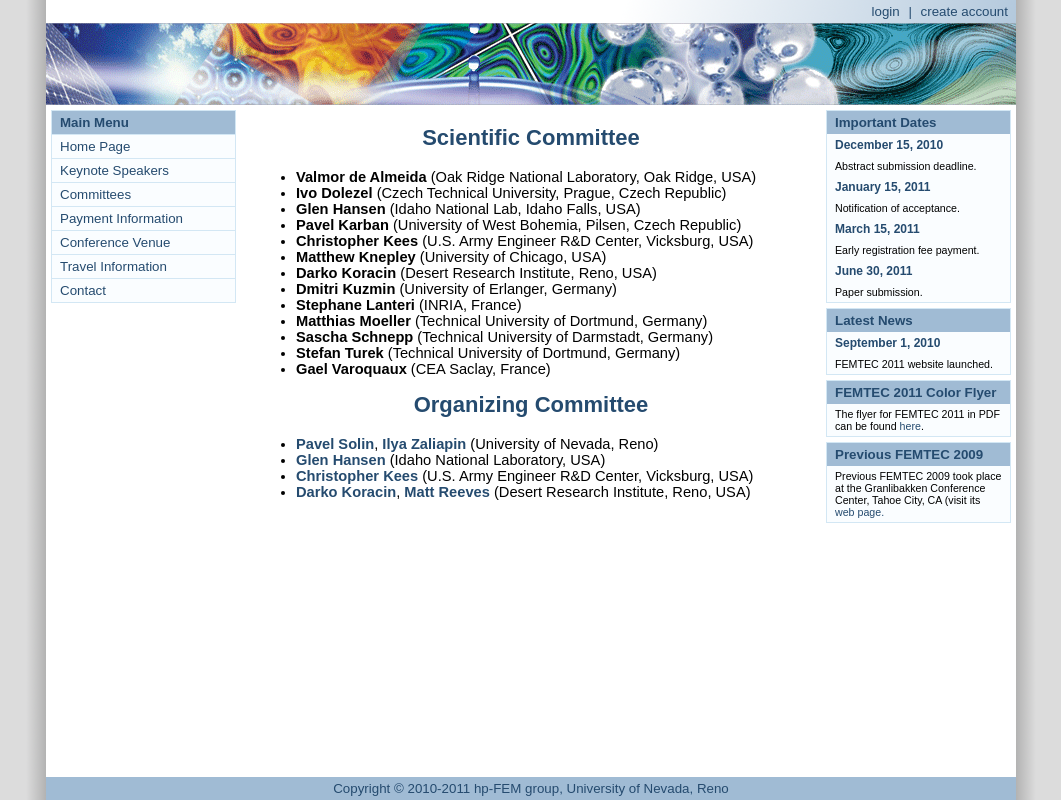
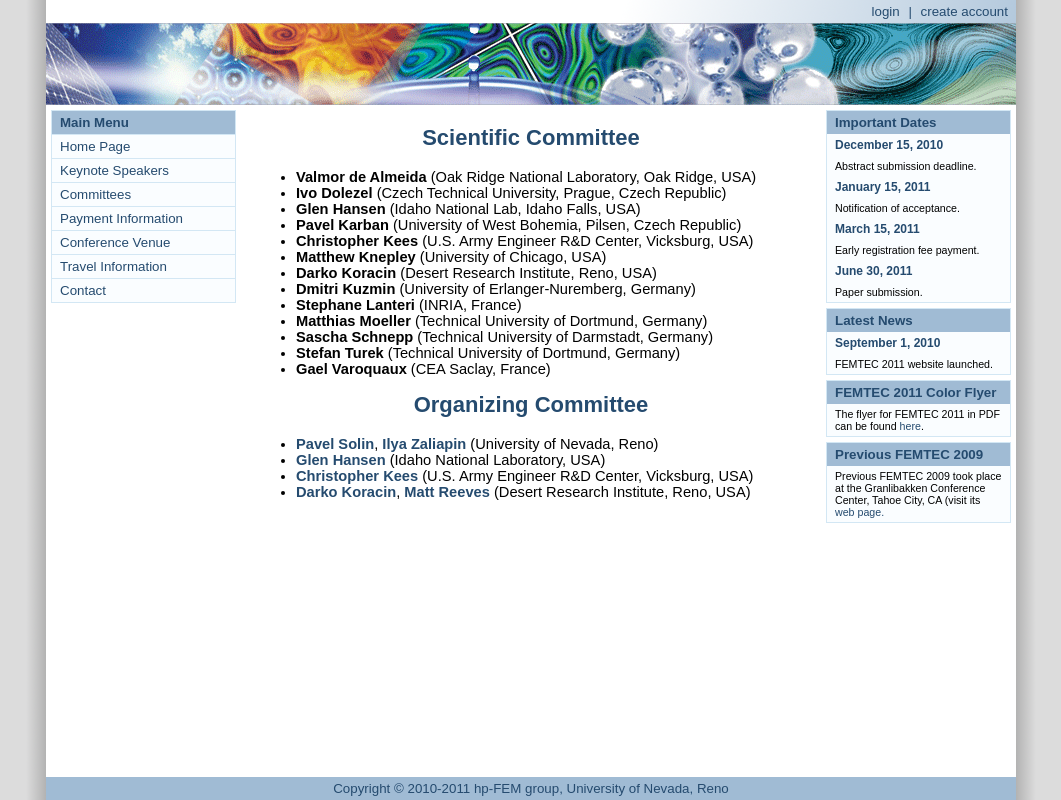
Before and after one commit to mattpap/femtec-2011, a Django app: template femtec/templates/content/committees.html in a window 1280 px wide. Shown: the whole page, without its empty margins (109-1170 px from the left). Run offline with Django 3.2, Linux system fonts and the light colour scheme; the template is opened without the code that fills it, so the values that code supplies are empty; parts of the project's set-up code (start-up, migrations or seed data) failed here and were passed over.

Commit message:
Minor changes (flyer, Dmitri Kuzmin).

```diff
--- a/femtec/templates/content/committees.html
+++ b/femtec/templates/content/committees.html
@@ -11,7 +11,7 @@
         <li><b>Christopher Kees</b> (U.S. Army Engineer R&D Center, Vicksburg, USA)</li>
         <li><b>Matthew Knepley</b> (University of Chicago, USA)</li>
         <li><b>Darko Koracin</b> (Desert Research Institute, Reno, USA)</li>
-        <li><b>Dmitri Kuzmin</b> (University of Erlanger, Germany)</li>
+        <li><b>Dmitri Kuzmin</b> (University of Erlanger-Nuremberg, Germany)</li>
         <li><b>Stephane Lanteri</b> (INRIA, France)</li>
         <li><b>Matthias Moeller</b> (Technical University of Dortmund, Germany)</li>
         <li><b>Sascha Schnepp</b> (Technical University of Darmstadt, Germany)</li>
```
Also changed, not shown: 2 other files.
